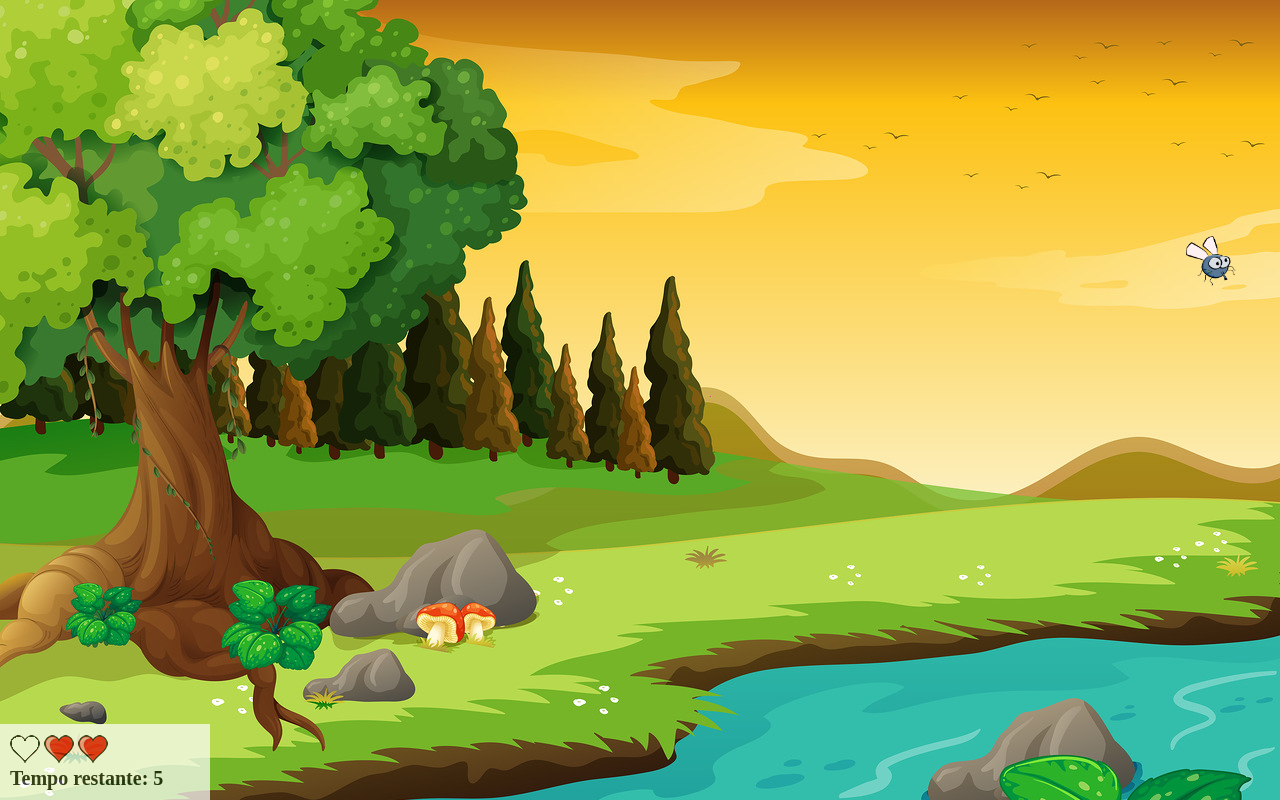
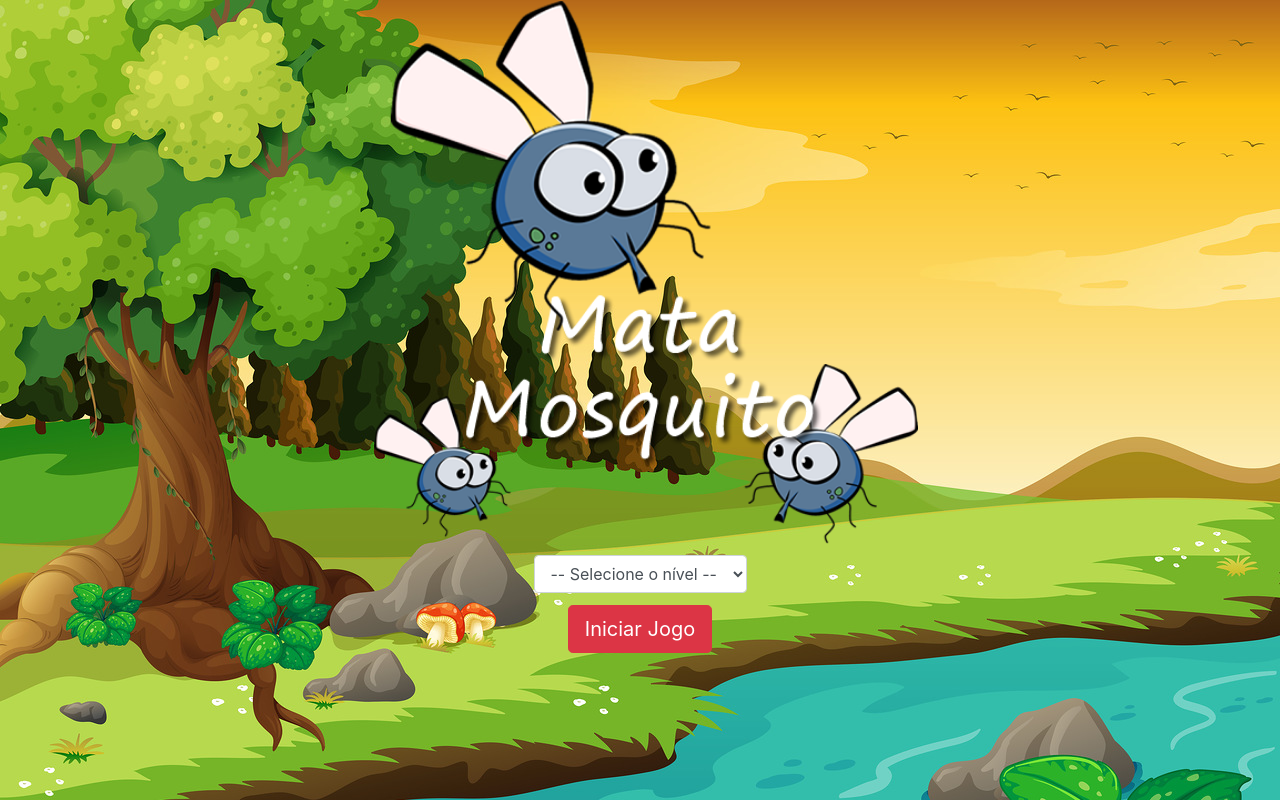
Before and after one commit to sillassanttos/projeto-game-mata-mosquito, a plain HTML site: page index.html in a window 1280 px wide. Drawn offline with nearby package versions, Linux system fonts and the light colour scheme.

Commit message:
Ajustando html e refatorando index.html

```diff
--- a/index.html
+++ b/index.html
@@ -5,25 +5,54 @@
   <meta http-equiv="X-UA-Compatible" content="IE=edge">
   <meta name="viewport" content="width=device-width, initial-scale=1.0">
   <title>Document</title>
-  <link rel="stylesheet" href="assets/css/estilo.css">
-  <link rel="shortcut icon" href="assets/img/magnifying-glass.png" type="image/x-icon">
+  <link rel="stylesheet" href="https://maxcdn.bootstrapcdn.com/bootstrap/4.0.0/css/bootstrap.min.css" integrity="sha384-Gn5384xqQ1aoWXA+058RXPxPg6fy4IWvTNh0E263XmFcJlSAwiGgFAW/dAiS6JXm" crossorigin="anonymous">
+
+  <link rel="stylesheet" href="assets/css/estilo.css" />
+
 </head>
-<body onresize="ajustaTamanhoPalcoJogo()">
+<body>
+  <div class="container">
+    <div class="row">
+      <div class="col">
+        <div class="d-flex justify-content-center">
+          <img src="assets/img/game.png" width="50%" class="img-fluid" />
+        </div>
+      </div>
+    </div>
 
-  <div class="painel">
-    <div class="vidas">
-      <img id="v1" src="assets/img/coracao_cheio.png">
-      <img id="v2" src="assets/img/coracao_cheio.png">
-      <img id="v3" src="assets/img/coracao_cheio.png">
+    <div class="row">
+      <div class="col">
+        <div class="d-flex justify-content-center mb-1">
+          <div class="mb-2">
+            <select class="form-control" id="nivel">
+              <option value="">-- Selecione o nível --</option>
+              <option value="facil">Fácil</option>
+              <option value="medio">Médio</option>
+              <option value="dificil">Difícil</option>
+            </select>
+          </div>
+        </div>
+      </div>
     </div>
-    <div class="cronometro">
-      Tempo restante: <span id="cronometro"></span>
+
+    <div class="row">
+      <div class="col">
+        <div class="d-flex justify-content-center">
+          <button type="button" class="btn btn-danger btn-lg" onclick="iniciarJogo()">Iniciar Jogo</button>
+        </div>
+      </div>
     </div>
   </div>
 
+  <script>
+    function iniciarJogo() {
+      var nivel = document.getElementById('nivel').value
 
-
-  <script src="assets/js/script.js"></script>
-
+      if (nivel === '') {
+        alert('Selecione um nível para iniciar o jogo')
+        return false
+      }
+    }
+  </script>
 </body>
 </html>
```
Also changed, not shown: app.html (added, +29 -0 lines), fim_de_jogo.html (+1 -1 lines), vitoria.html (+1 -1 lines).
